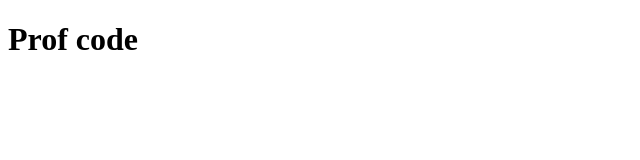
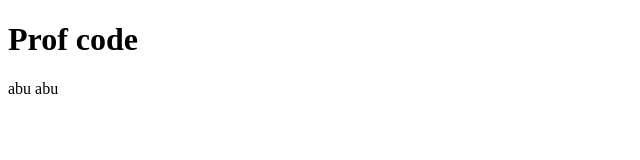
Before and after one commit to fafagundes01/profcode, a plain HTML site: page index.html in a window 1280 px wide. Shown: the full height of the page, 0-640 px from the left. Drawn offline with Linux system fonts and the light colour scheme.

Commit message:
adicionei algo

```diff
--- a/index.html
+++ b/index.html
@@ -8,6 +8,9 @@
 <body>
 
     <h1>Prof code</h1>
+    abu
+    abu
+
 
 
 </body>
```
